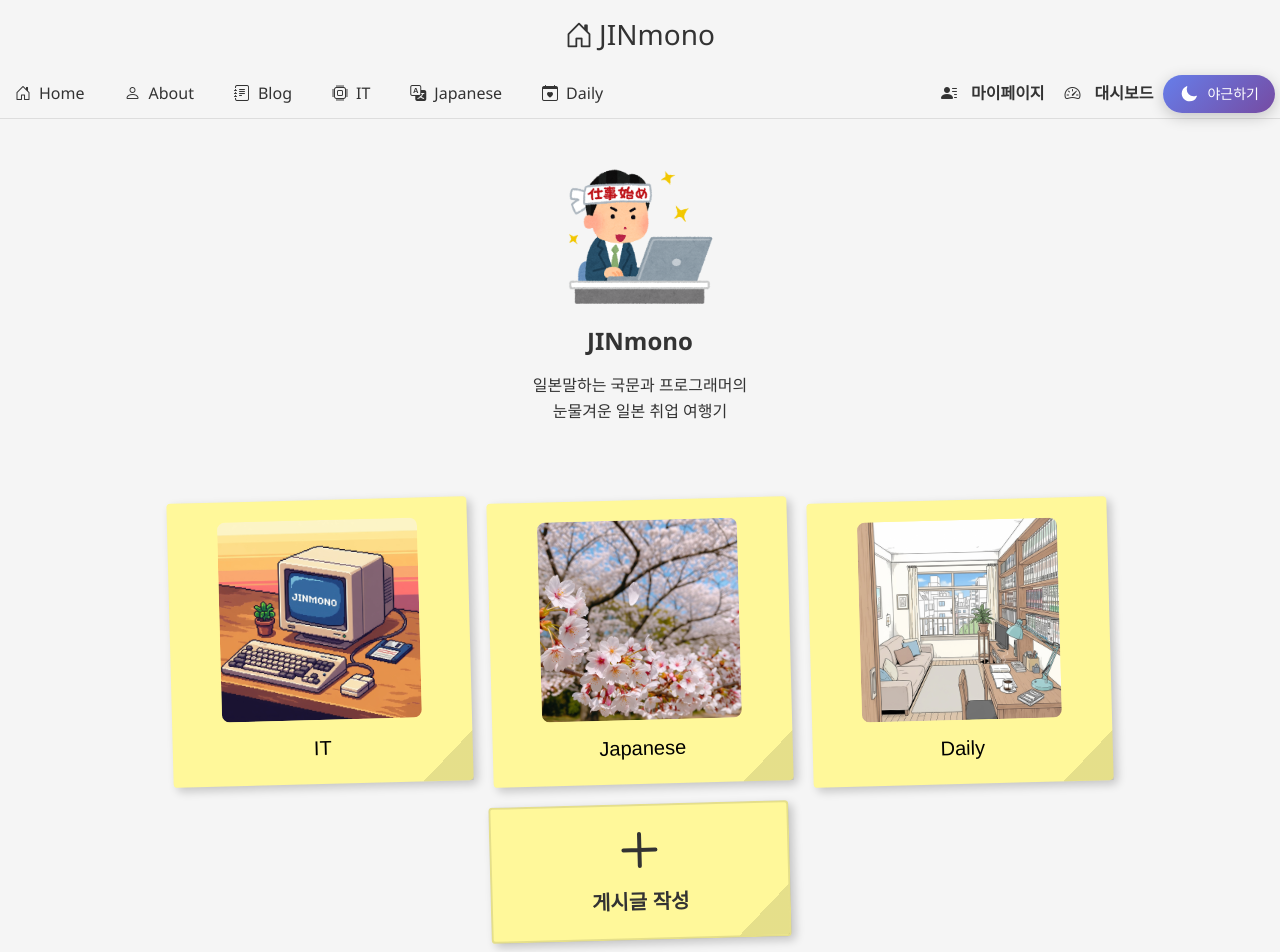
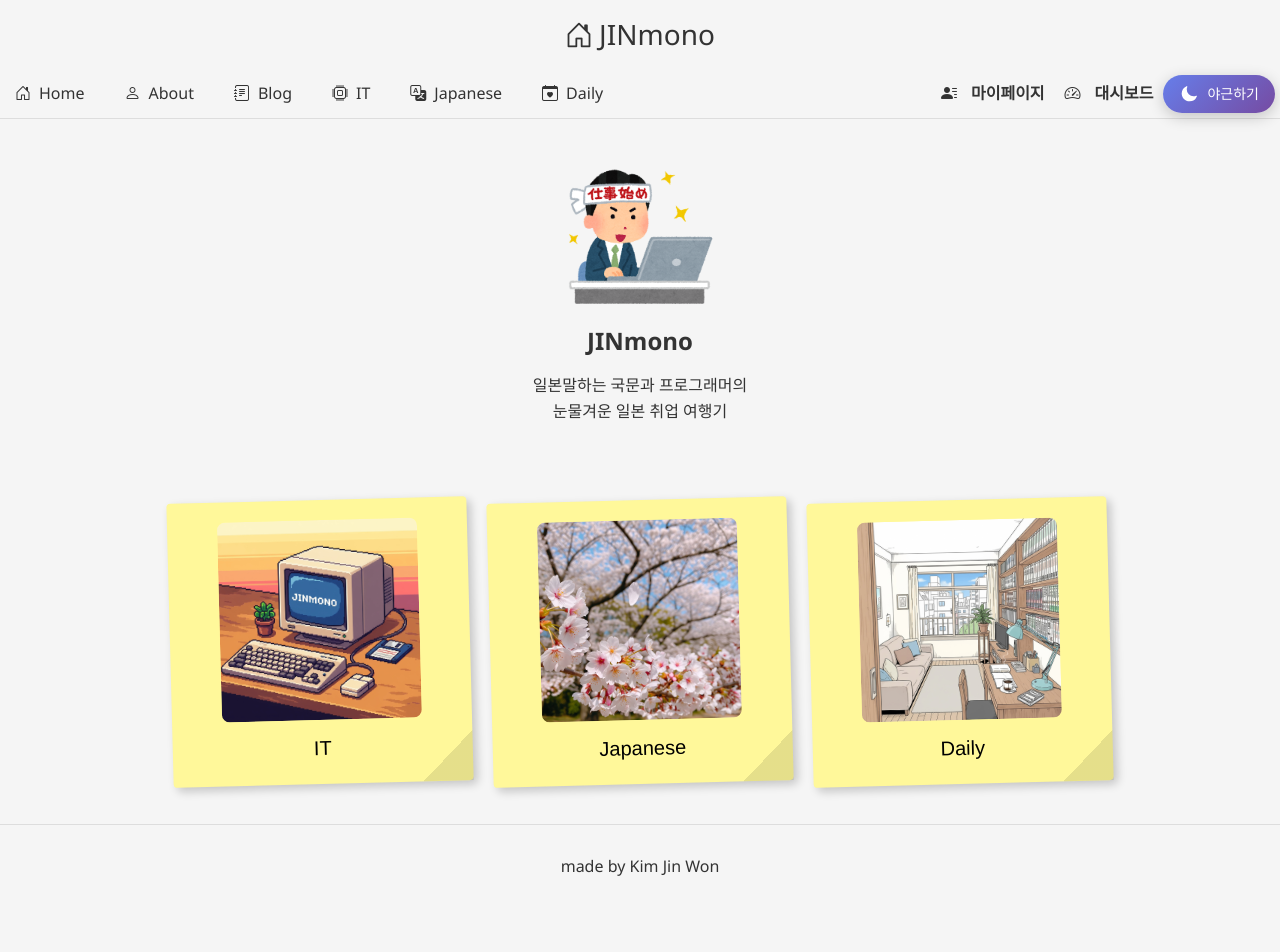
Before and after one commit to JINWON-getup/blog-frontend, a React app: page / in a window 1280 px wide. Shown: the top 952 px of the page. After the commit the page ends 924 px from the top, so only its background shows below. Built offline with nearby package versions, Linux system fonts and the light colour scheme; no server answers; sample sign-in values are in the browser's storage; the HTML template or start-up script is replaced by a standard one.

Commit message:
코드 간편화

```diff
--- a/src/components/Contents.tsx
+++ b/src/components/Contents.tsx
@@ -2,12 +2,9 @@ import { Link } from "react-router-dom";
 import itImg from "../assets/images/section_article_card-IT.jfif";
 import japaneseImg from "../assets/images/section_article_card-japanese.jfif";
 import dailyImg from "../assets/images/section_article_card-daily.jfif";
-import { useAdmin } from "../contexts/AdminContext";
 import "../css/contents.css";
 
 export default function Contents() {
-    const { isLoggedIn } = useAdmin();
-
     const handleImageError = (
         e: React.SyntheticEvent<HTMLImageElement, Event>,
     ) => {
@@ -42,27 +39,6 @@ export default function Contents() {
                     <p>Daily</p>
                 </Link>
             </article>
-            {isLoggedIn && (
-                <article className="article-card write-card">
-                    <Link to="/write">
-                        <div className="write-icon">
-                            <svg
-                                fill="none"
-                                stroke="currentColor"
-                                viewBox="0 0 24 24"
-                            >
-                                <path
-                                    strokeLinecap="round"
-                                    strokeLinejoin="round"
-                                    strokeWidth={2}
-                                    d="M12 4v16m8-8H4"
-                                />
-                            </svg>
-                        </div>
-                        <p>게시글 작성</p>
-                    </Link>
-                </article>
-            )}
         </section>
     );
 }
```
